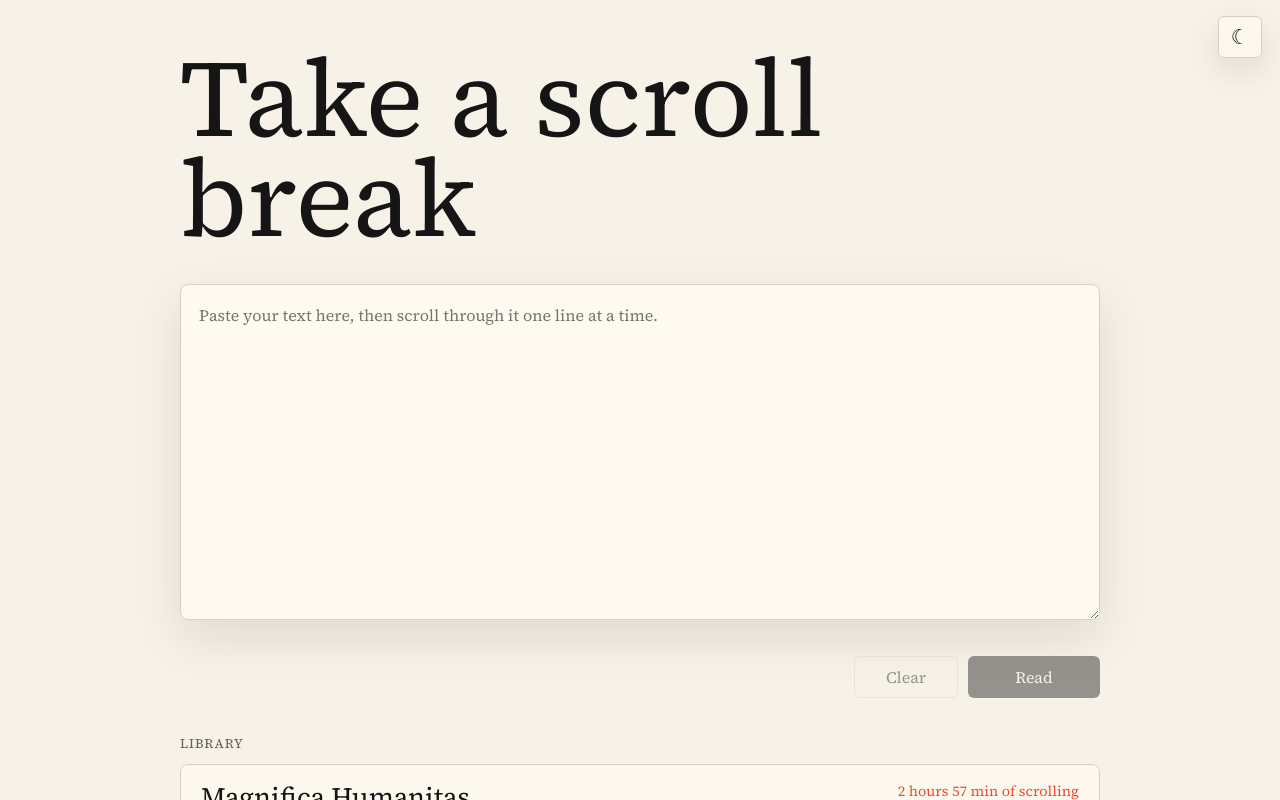
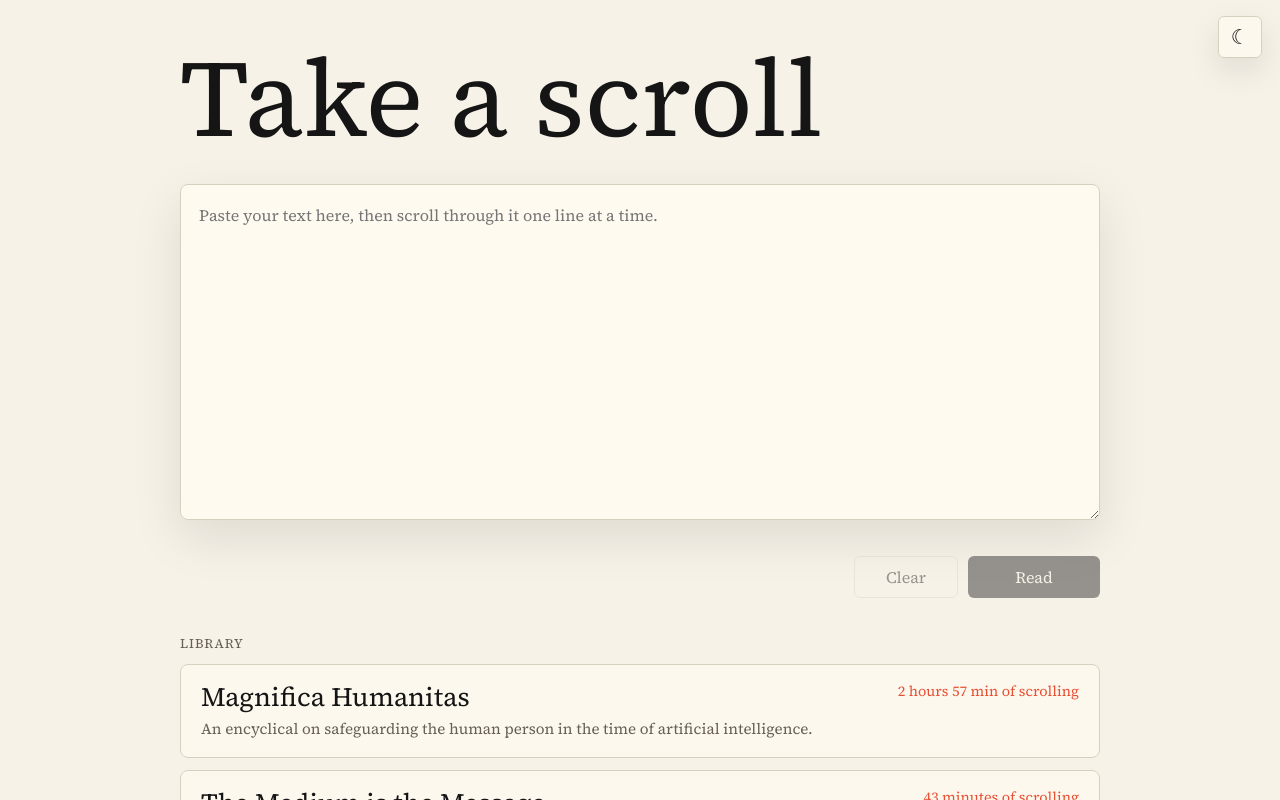
Before and after one commit to kshivanku/scroll-break, a React (Vite) app: page / in a window 1280 px wide. Built offline with nearby package versions, Linux system fonts and the light colour scheme.

Commit message:
Titile change

```diff
--- a/src/main.jsx
+++ b/src/main.jsx
@@ -822,7 +822,7 @@ function App() {
       <section className="compose-panel">
         <div className="compose-copy">
           <h1>
-            Take a scroll break
+            Take a scroll
           </h1>
         </div>
 
```
